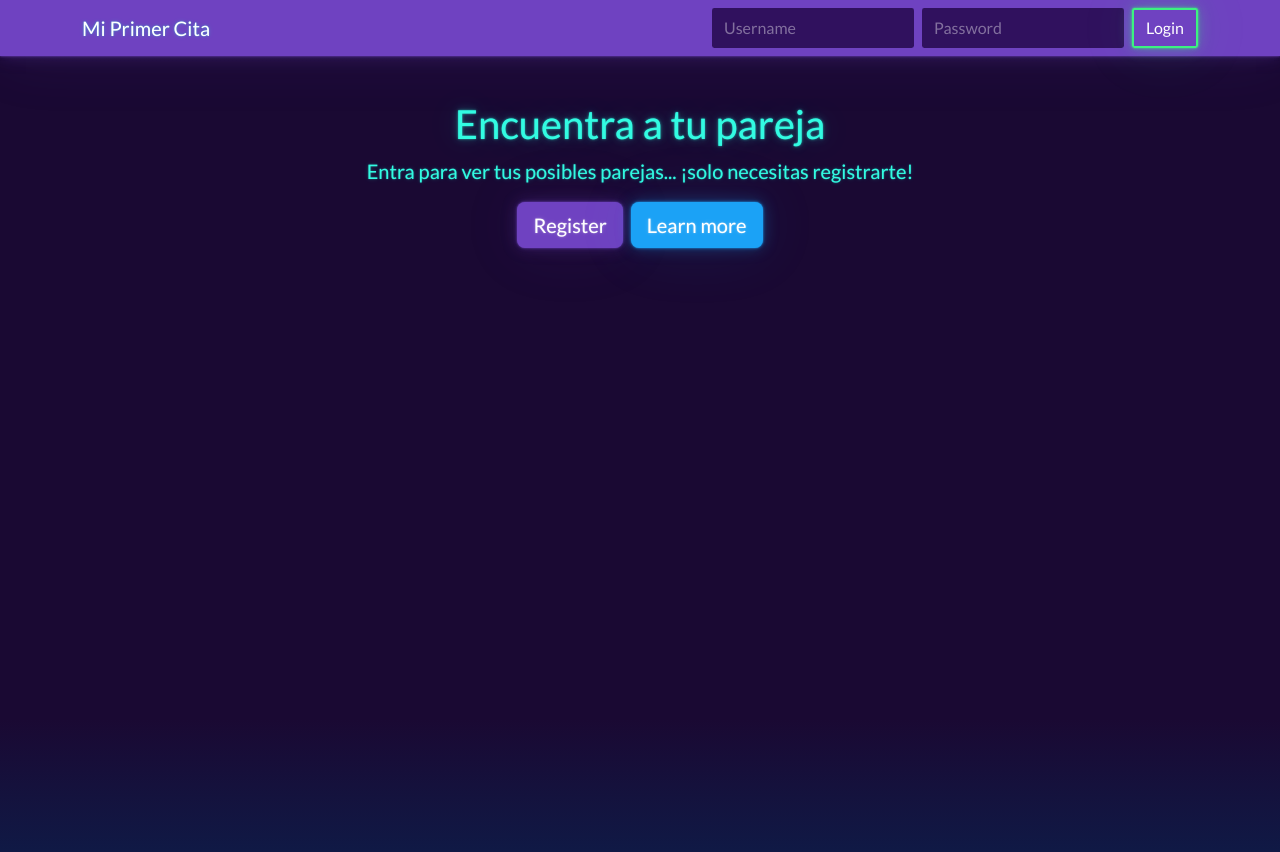
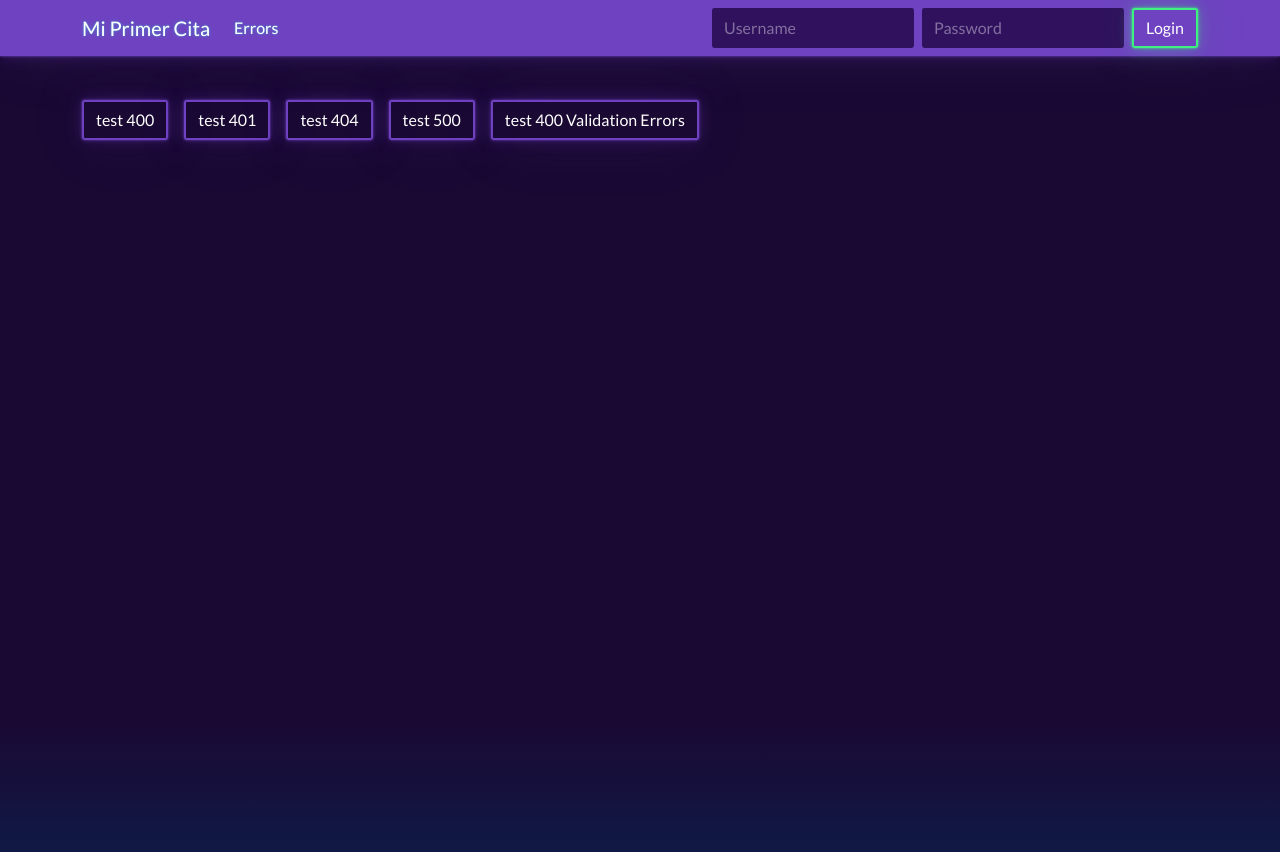
Before and after one commit to WEHAVE3312/AppCitasClient, an Angular app in the folder client/: page /errors in a window 1280 px wide. Shown: the top 852 px of the page. Built offline with nearby package versions, Linux system fonts and the light colour scheme; no server answers.

Commit message:
HandlerErrors

```diff
--- a/client/src/app/app-routing.module.ts
+++ b/client/src/app/app-routing.module.ts
@@ -1,5 +1,6 @@
 import { NgModule } from '@angular/core';
 import { RouterModule, Routes } from '@angular/router';
+import { TestErrorComponent } from './errors/test-error/test-error.component';
 import { HomeComponent } from './home/home.component';
 import { ListsComponent } from './lists/lists.component';
 import { MemberDetailComponent } from './members/member-detail/member-detail.component';
@@ -18,6 +19,7 @@
     {path: 'messages', component: MessagesComponent},
   ]
 },
+  {path: "errors", component: TestErrorComponent},
   {path: '**', component: HomeComponent, pathMatch: 'full'}
 ];
 
--- a/client/src/app/app.module.ts
+++ b/client/src/app/app.module.ts
@@ -14,6 +14,7 @@
 import { ListsComponent } from './lists/lists.component';
 import { MessagesComponent } from './messages/messages.component';
 import { SharedModule } from './_modules/shared.module';
+import { TestErrorComponent } from './errors/test-error/test-error.component';
 
 @NgModule({
   declarations: [
@@ -24,7 +25,8 @@
     MemberListComponent,
     MemberDetailComponent,
     ListsComponent,
-    MessagesComponent
+    MessagesComponent,
+    TestErrorComponent
   ],
   imports: [
     BrowserModule,
--- /dev/null
+++ b/client/src/app/errors/test-error/test-error.component.html
@@ -0,0 +1,8 @@
+<ng-container>
+    <button class="btn btn-outline-primary me-3" (click)="get400Error()">test 400</button>
+    <button class="btn btn-outline-primary me-3" (click)="get401Error()">test 401</button>
+    <button class="btn btn-outline-primary me-3" (click)="get404Error()">test 404</button>
+    <button class="btn btn-outline-primary me-3" (click)="get500Error()">test 500</button>
+    <button class="btn btn-outline-primary me-3"
+    (click)="get400ValidationError()">test 400 Validation Errors</button>
+</ng-container>
--- /dev/null
+++ b/client/src/app/errors/test-error/test-error.component.ts
@@ -0,0 +1,50 @@
+import { HttpClient } from '@angular/common/http';
+import { Component } from '@angular/core';
+
+@Component({
+  selector: 'app-test-error',
+  templateUrl: './test-error.component.html',
+  styleUrls: ['./test-error.component.css']
+})
+export class TestErrorComponent {
+  baseUrl = 'https://localhost:5001/api/';
+
+  constructor(private http: HttpClient){}
+
+  ngOnInit(): void{
+
+  }
+
+  get400Error(){
+    this.http.get(this.baseUrl + "buggy/bad-request").subscribe({
+      next: response => console.log(response),
+      error: error => console.log(error)
+    })
+  }
+  get400ValidationError(){
+    this.http.post(this.baseUrl + "account/register", {}).subscribe({
+      next: response => console.log(response),
+      error: error => console.log(error)
+    })
+  }
+  get401Error(){
+    this.http.get(this.baseUrl + "buggy/auth").subscribe({
+      next: response => console.log(response),
+      error: error => console.log(error)
+    })
+  }
+
+  get404Error(){
+    this.http.get(this.baseUrl + "buggy/not-found").subscribe({
+      next: response => console.log(response),
+      error: error => console.log(error)
+    })
+  }
+
+  get500Error(){
+    this.http.get(this.baseUrl + "buggy/server-error").subscribe({
+      next: response => console.log(response),
+      error: error => console.log(error)
+    })
+  }
+}
--- a/client/src/app/nav/nav.component.html
+++ b/client/src/app/nav/nav.component.html
@@ -14,6 +14,9 @@
           <a class="nav-link" routerLink="/messages" routerLinkActive="active">Messages</a>
         </li>
       </ng-container>
+      <li class="nav-item">
+        <a class="nav-link" routerLink="/errors" routerLinkActive="active">Errors</a>
+      </li>
     </ul>
     <div class="dropdown" *ngIf="(accountService.currentUser$ | async) as user" dropdown>
       <a class="dropdown-toggle text-light text-decoration-none" dropdownToggle>Welcome {{user.username | titlecase}}</a>
```
Also changed, not shown: client/src/app/errors/test-error/test-error.component.css (added).
